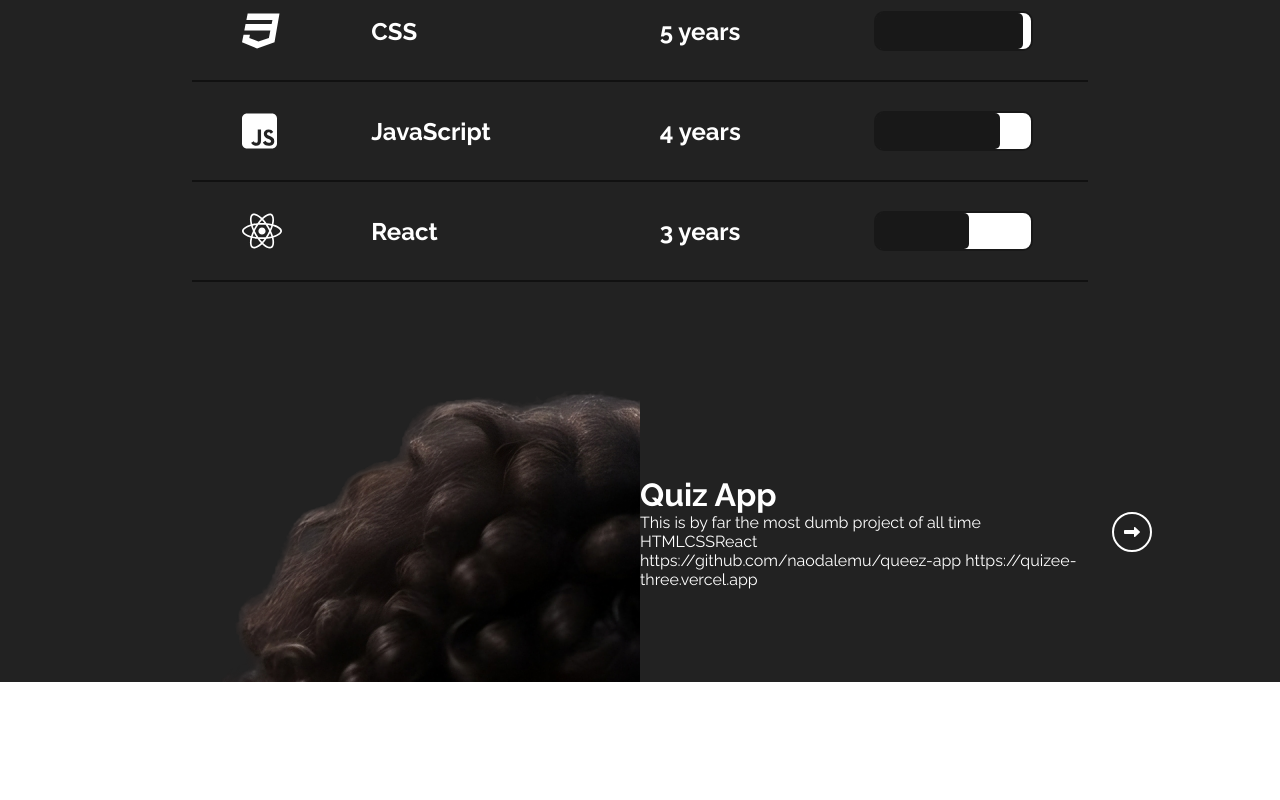
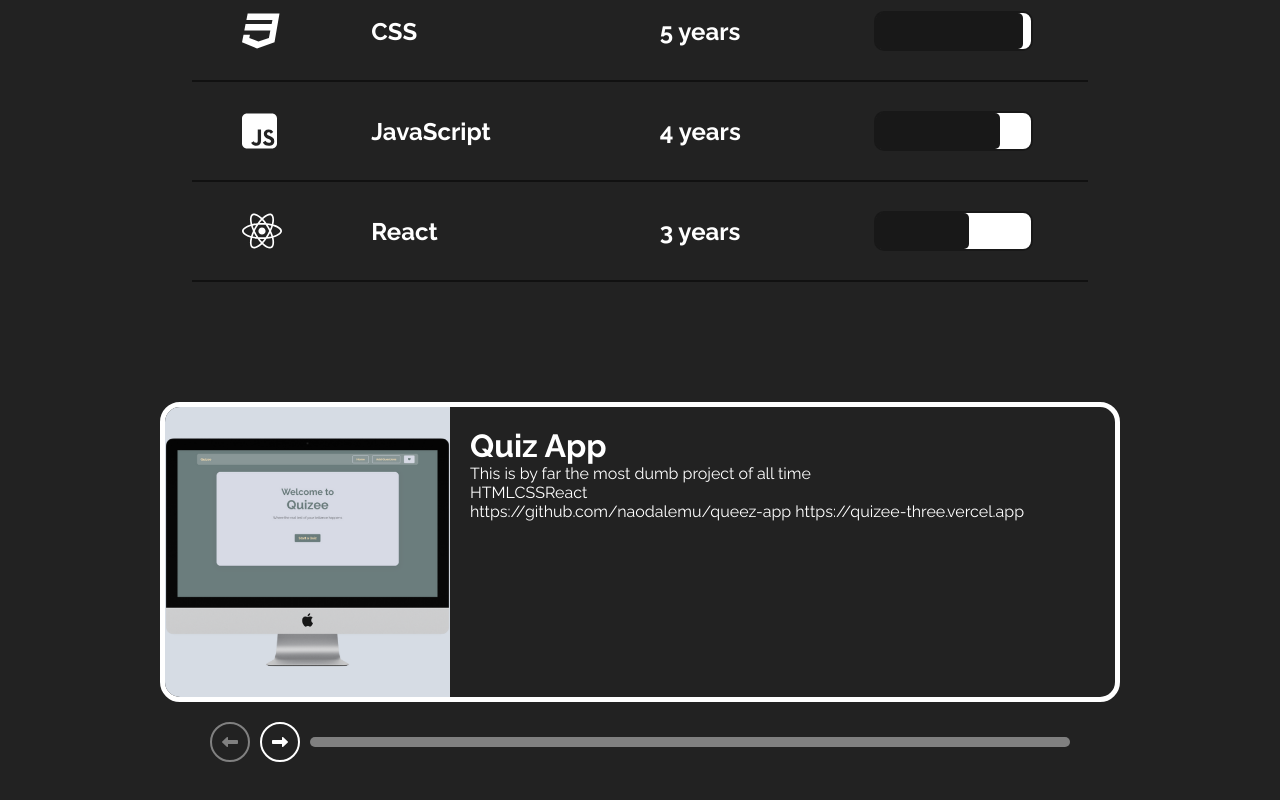
Before and after one commit to naodalemu/react-portfolio, a React (Vite) app: page / in a window 1280 px wide. Shown: the part 1933-2733 px from the top of the page. Before the commit the page ends 2615 px from the top, so only its background shows below. Built offline with nearby package versions, Linux system fonts and the light colour scheme.

Commit message:
Okay I am working on some cute gadget and I'll finish it when I come back, some calculation is tricking me

```diff
--- a/src/components/UI/Projects.module.css
+++ b/src/components/UI/Projects.module.css
@@ -1,17 +1,24 @@
 .project {
-    margin: 0px 20px;
+    margin: 20px 0px;
     height: 300px;
     width: 100%;
     display: flex;
     align-items: center;
+    border: 5px solid var(--primary-inverted);
+    border-radius: 20px;
+    overflow: hidden;
     transition: cubic-bezier(0.175, 0.885, 0.32, 1.275) 1s;
 }
 
 .imageContainer {
-    width: 50%;
+    width: 30%;
     height: 100%;
+    background-position: center !important;
+    background-size: cover !important;
 }
 
 .explanationContainer {
-    width: 50%;
+    width: 70%;
+    height: 100%;
+    padding: 20px;
 }
--- a/src/components/sections/Showcase.jsx
+++ b/src/components/sections/Showcase.jsx
@@ -9,7 +9,7 @@ function Showcase() {
         {
             name: "Quiz App",
             description: "This is by far the most dumb project of all time",
-            image: "src/assets/images/naod.png",
+            image: "src/assets/images/Showcase/WelcomePageMock.png",
             languages: ["HTML", "CSS", "React"],
             githubLink: "https://github.com/naodalemu/queez-app",
             liveServer: "https://quizee-three.vercel.app",
@@ -18,7 +18,7 @@ function Showcase() {
             name: "Library Landing Page",
             description:
                 "This was made for a library management system landing page which is made to engage users with statistical data and every other thing they need to know before they join",
-            image: "src/assets/images/darkDev.jpg",
+            image: "src/assets/images/Showcase/hero.png",
             languages: ["HTML", "CSS", "JavaScript", "Chart.js"],
             githubLink: "https://github.com/naodalemu/libray",
             liveServer: "https://bookoflibs.netlify.app",
@@ -57,10 +57,8 @@ function Showcase() {
     }
 
     return (
+        <div className={classes.ShowcaseSection}>
             <div className={classes.showContainer}>
-            <div className={classes.toggleLeft} onClick={toggleLeft} style={index === 0 ? {visibility: "hidden"} : {visibility: "visible"}}>
-                <FontAwesomeIcon icon={faLeftLong} />
-            </div>
                         <Projects
                             name={currentShowcase.name}
                             description={currentShowcase.description}
@@ -69,8 +67,17 @@ function Showcase() {
                             githubLink={currentShowcase.githubLink}
                             liveServer={currentShowcase.liveServer}
                         />
-            <div className={classes.toggleRight} onClick={toggleRight} style={index === projectData.length-1 ? {visibility: "hidden"} : {visibility: "visible"}}>
+                <div className={classes.arrowContainer}>
+                    <div className={classes.toggleLeft} onClick={toggleLeft} style={index === 0 ? {color: "gray", border: "2px solid gray"} : null}>
+                        <FontAwesomeIcon icon={faLeftLong} />
+                    </div>
+                    <div className={classes.toggleRight} onClick={toggleRight} style={index === projectData.length-1 ? {color: "gray", border: "2px solid gray"} : null}>
                         <FontAwesomeIcon icon={faRightLong} />
+                    </div>
+                    <div className={classes.statusBarContainer}>
+                        <div className={classes.statusBar} style={{background: "var(--primary-inverted)", width: `${(100 * index) / projectData.length}%`}}></div>
+                    </div>
+                </div>
             </div>
         </div>
     );
--- a/src/components/sections/Showcase.module.css
+++ b/src/components/sections/Showcase.module.css
@@ -1,8 +1,13 @@
+.ShowcaseSection {
+    width: 75%;
+}
+
 .showContainer {
-    width: 80%;
     display: flex;
-    align-items: center;
+    flex-direction: column;
+    justify-content: center;
     transition: cubic-bezier(0.175, 0.885, 0.32, 1.275) 1s;
+    margin-bottom: 100px;
 }
 
 .toggleLeft, .toggleRight {
@@ -15,9 +20,24 @@
     padding: 10px;
     border-radius: 50%;
     cursor: pointer;
+    margin-right: 10px;
 }
 
-.toggleLeft:hover, .toggleRight:hover {
-    background: var(--primary-inverted);
-    color: var(--primary);
+.arrowContainer {
+    display: flex;
+    align-items: center;
+    padding: 0px 50px;
+    width: 100%;
 }
+
+.statusBarContainer {
+    width: 100%;
+    background: gray;
+    overflow: hidden;
+    border-radius: 10px;
+}
+
+.statusBar {
+    width: 50%;
+    height: 10px;
+}
```
Also changed, not shown: src/assets/images/Showcase/WelcomePageMock.png (added), src/assets/images/Showcase/hero.png (added). Lines whose indentation alone changed are shown as unchanged.
